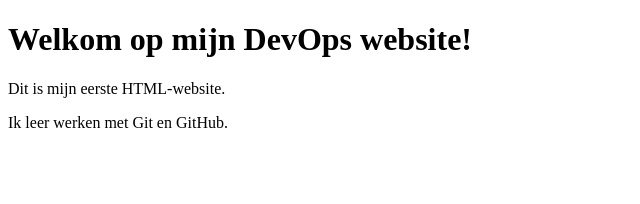
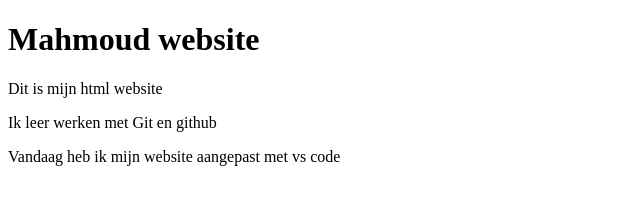
Before and after one commit to mah2009kh13-glitch/Devops-Website, a plain HTML site: page index.html in a window 1280 px wide. Shown: the whole page, without its empty margins (0-640 px from the left). Drawn offline with Linux system fonts and the light colour scheme.

Commit message:
html website

```diff
--- a/index.html
+++ b/index.html
@@ -5,8 +5,9 @@
     <title>Mijn DevOps Website</title>
 </head>
 <body>
-    <h1>Welkom op mijn DevOps website!</h1>
-    <p>Dit is mijn eerste HTML-website.</p>
-    <p>Ik leer werken met Git en GitHub.</p>
+    <h1>Mahmoud website</h1>
+    <p>Dit is mijn html website</p>
+    <p>Ik leer werken met Git en github</p>
+    <p>Vandaag heb ik mijn website aangepast met vs code</p>
 </body>
 </html>
```
